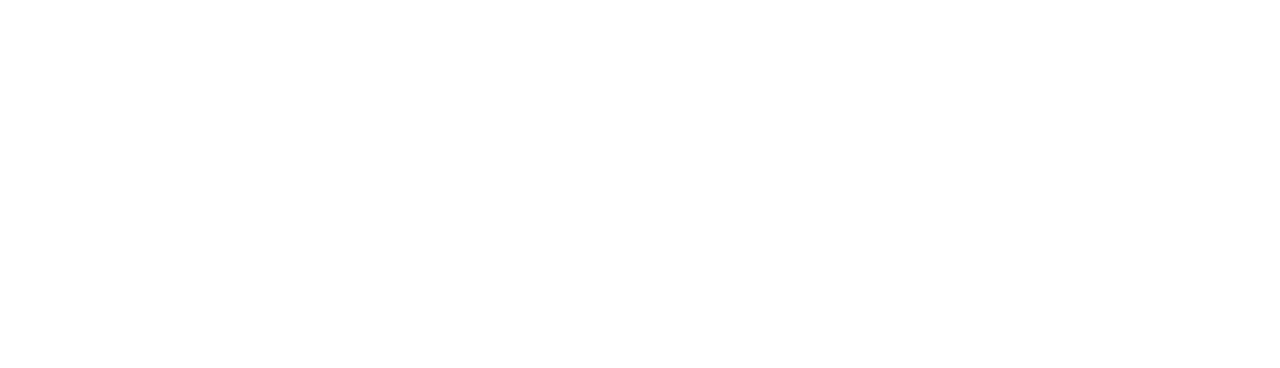
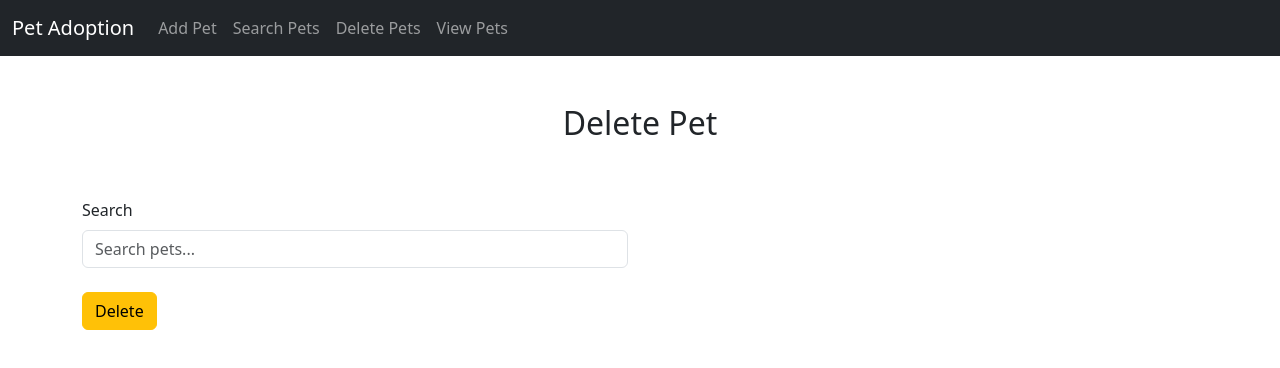
Before and after one commit to a5hil/pet-adoption-react-app, a React (Vite) app: page /delete-pets in a window 1280 px wide. Before the commit this address had no page. Shown: the top 368 px of the page. Built offline with nearby package versions, Linux system fonts and the light colour scheme.

Commit message:
Delete-petdone

```diff
--- a/src/App.jsx
+++ b/src/App.jsx
@@ -7,6 +7,7 @@
 import AddPet from './Components/AddPet'
 import ViewPet from './Components/ViewPet'
 import SearchPet from './Components/SearchPet'
+import DeletePet from './Components/DeletePet'
 
 function App() {
   const [count, setCount] = useState(0)
@@ -17,6 +18,7 @@
         <Routes>
           <Route path='/' element={<AddPet />} />
           <Route path='/search-pets' element={<SearchPet />} />
+          <Route path='/delete-pets' element={<DeletePet />} />
           <Route path='/view-pets' element={<ViewPet />} />
         </Routes>
       </BrowserRouter>
--- /dev/null
+++ b/src/Components/DeletePet.jsx
@@ -0,0 +1,28 @@
+import React from 'react'
+import NavBar from './NavBar'
+
+const DeletePet = () => {
+  return (
+    <div>
+        <NavBar />
+        <h2 className="text-center p-5">Delete Pet</h2>
+        <div className="container">
+            <div className="row">
+                <div className="col col-12 col-sm-12 col-md-12 col-lg-12 col-xl-12 col-xxl-12">
+                    <div className="row g-4">
+                        <div className="col col-6 col-sm-6 col-md-6 col-lg-6 col-xl-6 col-xxl-6">
+                            <label htmlFor="" className="form-label">Search</label>
+                            <input type="text" className="form-control" placeholder="Search pets..." />
+                        </div>
+                        <div className="col col-12 col-sm-12 col-md-12 col-lg-12 col-xl-12 col-xxl-12">
+                            <button className="btn btn-warning">Delete</button>
+                        </div>
+                    </div>
+                </div>
+            </div>
+        </div>
+    </div>
+  )
+}
+
+export default DeletePet
--- a/src/Components/NavBar.jsx
+++ b/src/Components/NavBar.jsx
@@ -14,6 +14,7 @@
                       <div className="navbar-nav">
                           <Link className="nav-link" to="/">Add Pet</Link>
                           <Link className="nav-link" to="/search-pets">Search Pets</Link>
+                          <Link className="nav-link" to="/delete-pets">Delete Pets</Link>
                           <Link className="nav-link" to="/view-pets">View Pets</Link>
                       </div>
                   </div>
```
